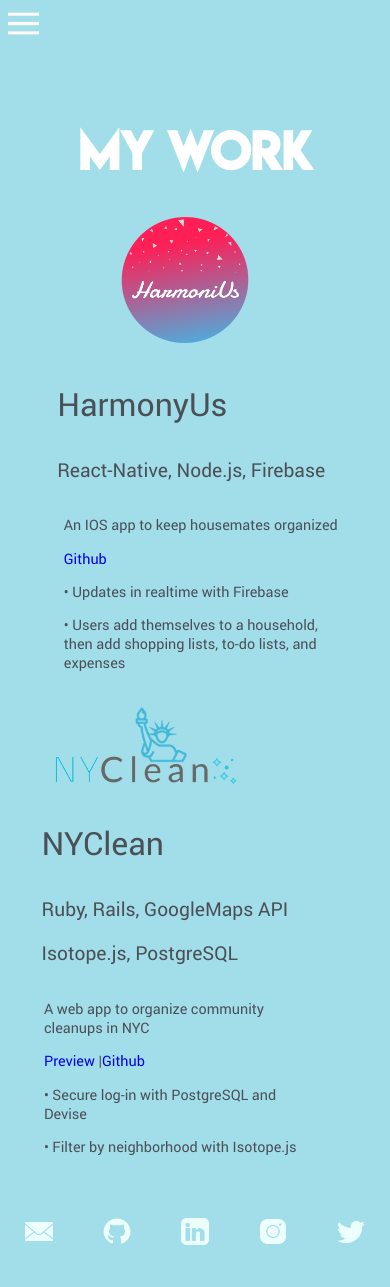
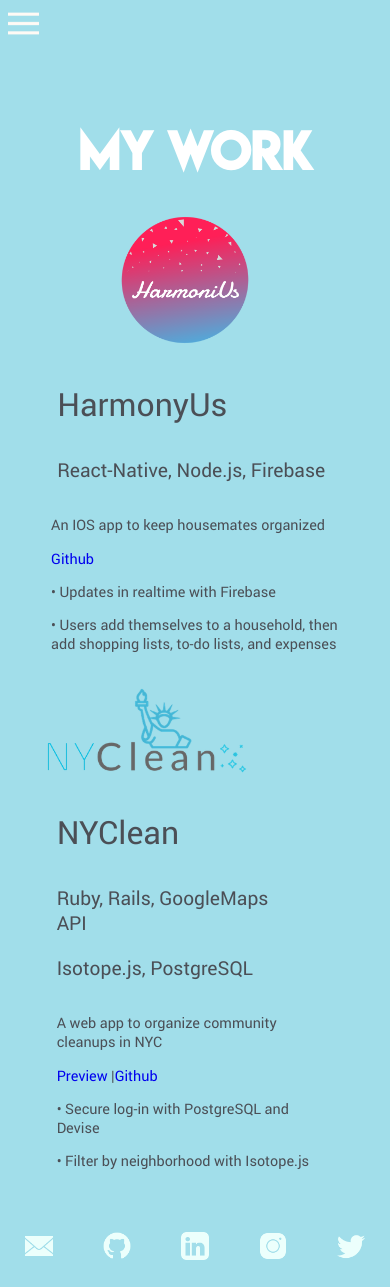
Before and after one commit to wstuckmeyer/portfolio, a React (Create React App) app: page /work in a window 390 px wide. Built offline with nearby package versions, Linux system fonts and the light colour scheme.

Commit message:
fixed mobile alignment

```diff
--- a/src/App.css
+++ b/src/App.css
@@ -475,15 +475,15 @@ html{
   height:25%;
   }
 #clean{
-  width:64%;
+  width:70%;
 }
 #p2descrip{
-  margin-left: 15%;
+  margin-left: 19%;
 }
 #p2{
-  margin-left: 10%;
+  margin-left: 19%;
 }
 #p1descrip{
-  margin-left: 10%;
+  margin-left: 6%;
 }
 }
```
